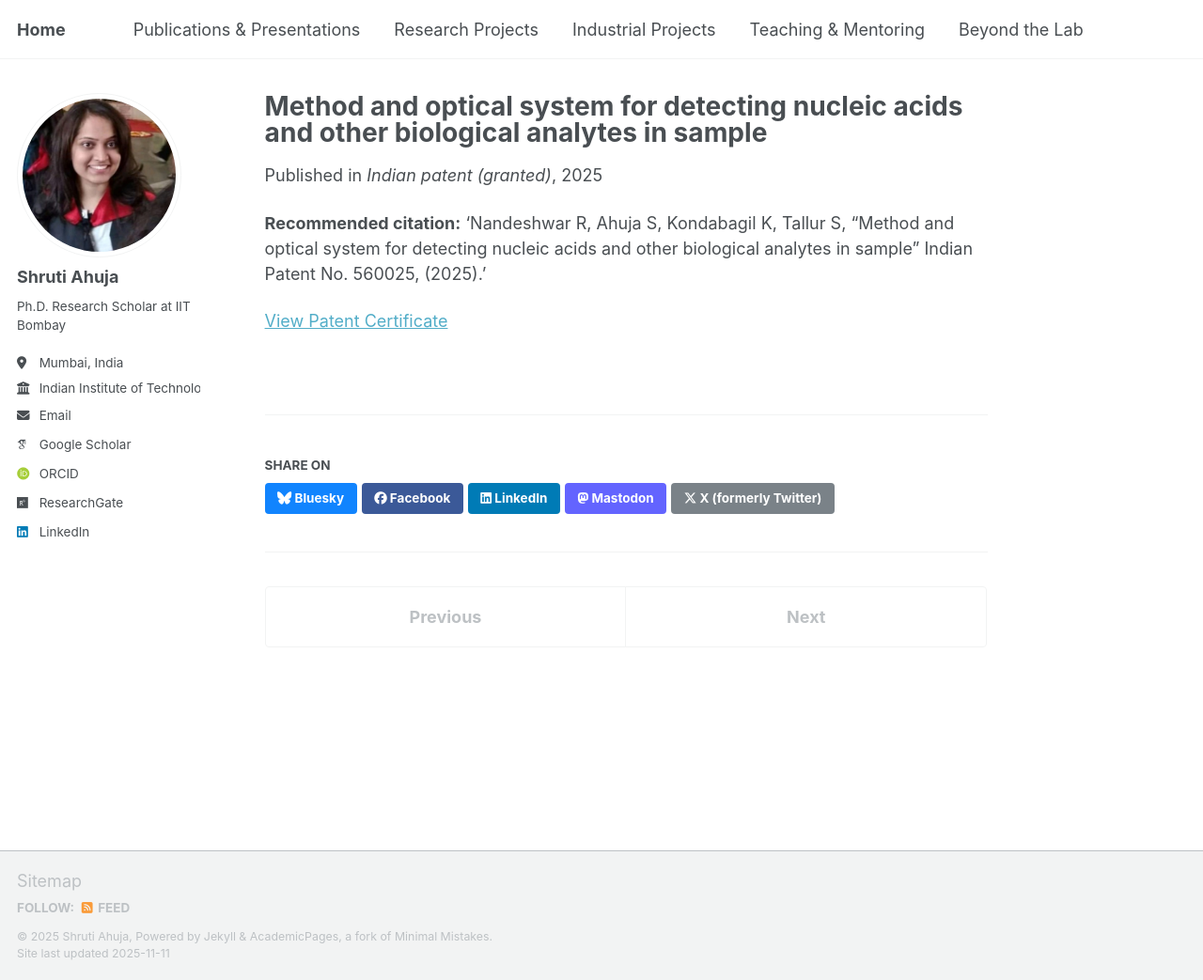
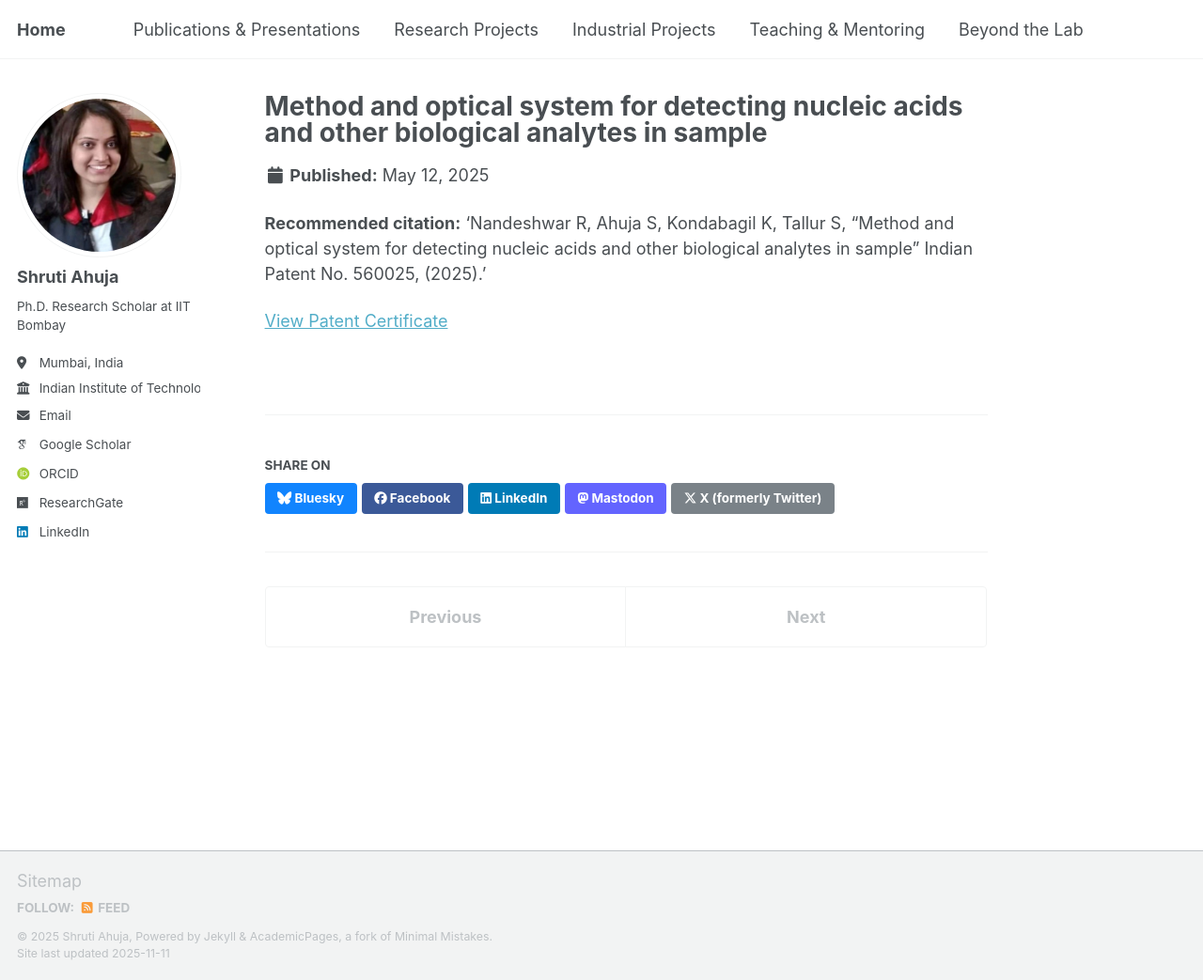
Before and after one commit to shrutiahuja/shrutiahuja.github.io, a Jekyll site: the page built from _publications/2025-05-12-patent.md, in a window 1280 px wide and 1043 px high. Shown: the whole window at 94% size. Built offline with Jekyll 4.4.1, drawn with Linux system fonts in a browser that asks for light colours; some web fonts are replaced; a script that is not in the unit is left out; part of the change alters nothing that is shown.

Commit message:
Update 2025-05-12-patent.md

```diff
--- a/_publications/2025-05-12-patent.md
+++ b/_publications/2025-05-12-patent.md
@@ -4,7 +4,7 @@ collection: publications
 category: patents
 permalink: /publications/2022-05-19-patent/
 date: 2025-05-12
-venue: 'Indian patent (granted)'
+excerpt: 'Indian Patent No. 560025 (granted)'
 paperurl: "/assets/pdf/patent.pdf"
 Recommended citation: 'Nandeshwar R, Ahuja S, Kondabagil K, Tallur S, “Method and optical system for detecting nucleic acids and other biological analytes in sample” Indian Patent No. 560025, (2025).'
 ---
```
